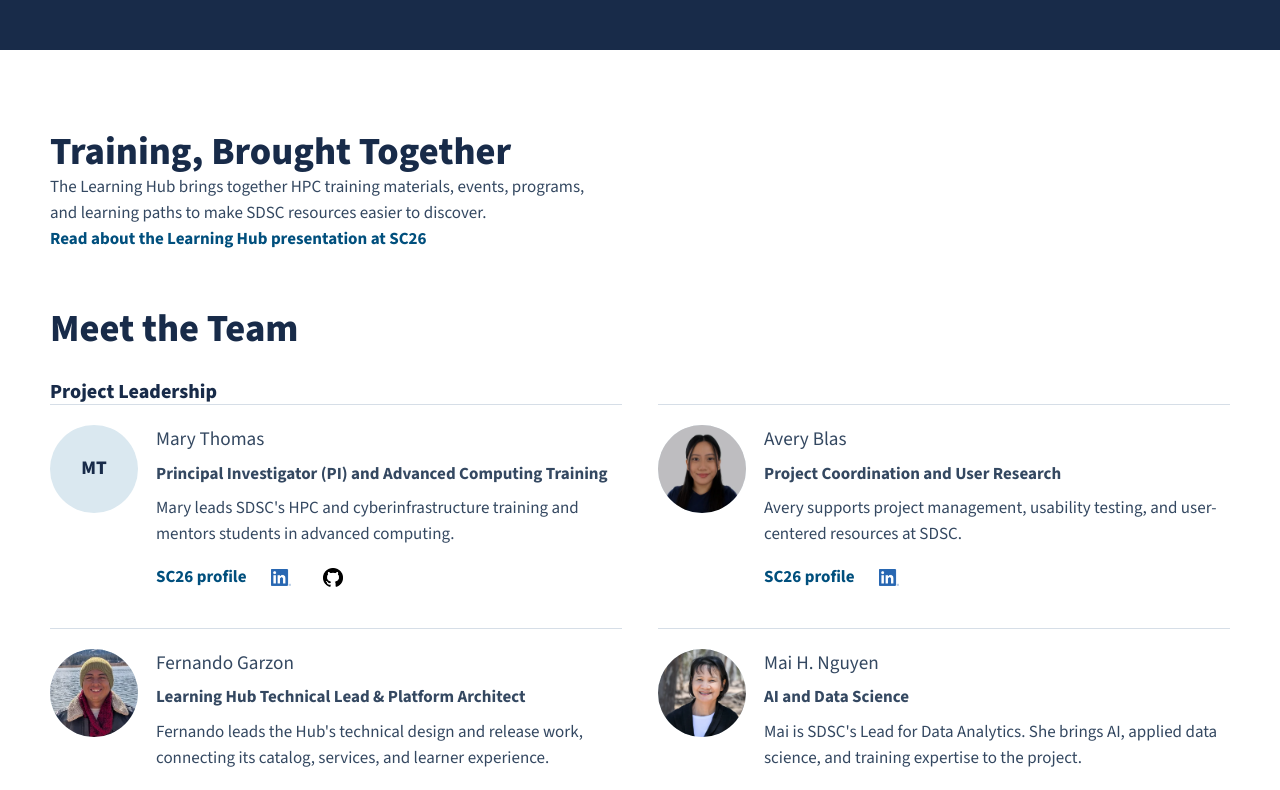
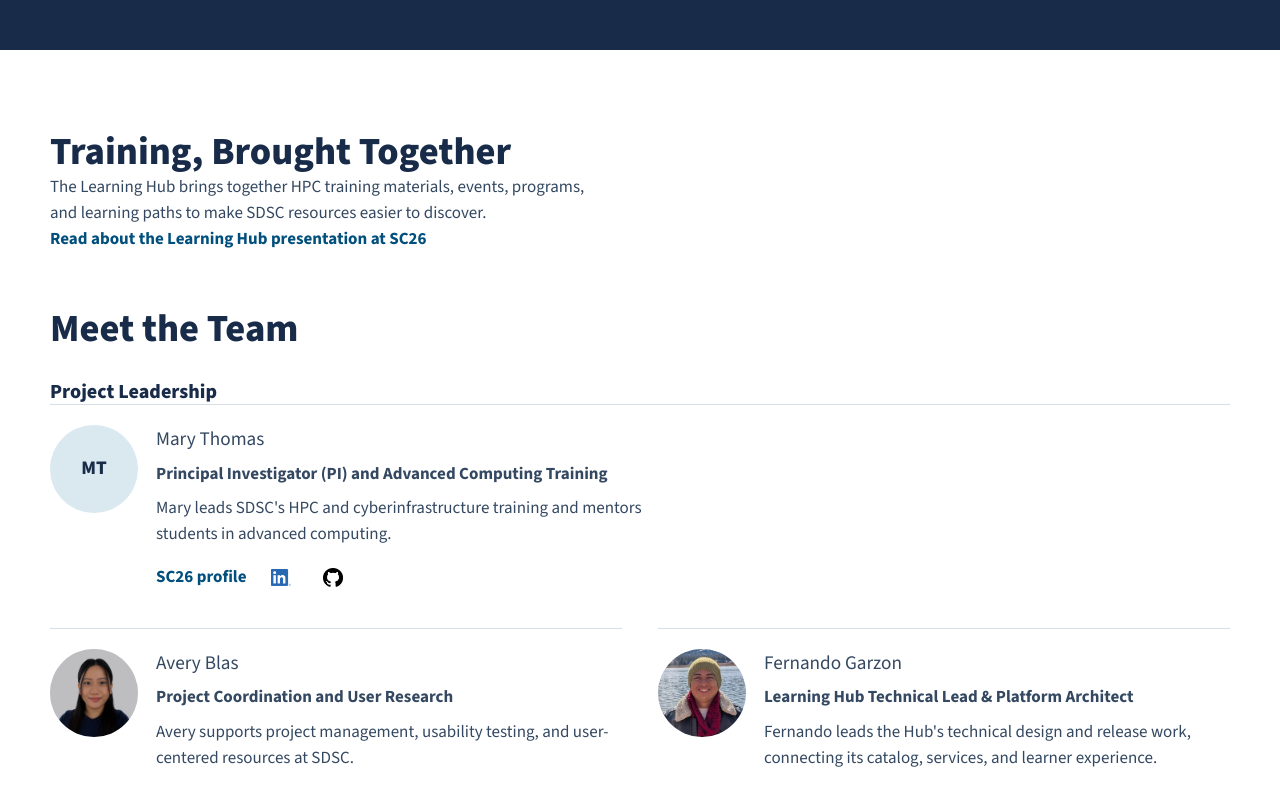
Before and after one commit to sdsc-hpc-training-dev/hpc-learning-hub-frontend, a Next.js app: page /about in a window 1280 px wide. Shown: the part 424-1214 px from the top of the page. Built offline with nearby package versions, Linux system fonts and the light colour scheme; no server answers.

Commit message:
Give the principal investigator a dedicated About Us row

```diff
--- a/app/about/page.tsx
+++ b/app/about/page.tsx
@@ -5,6 +5,7 @@ interface TeamMember {
   initials: string;
   id: string;
   role: string;
+  lead?: boolean;
   bio: string;
   photo?: string;
   linkedin?: string;
@@ -22,6 +23,7 @@ const team: { id: string; heading: string; people: TeamMember[] }[] = [
         id: "316363",
         linkedin: "mary-thomas-ph-d-a9286773",
         github: "marypthomas",
+        lead: true,
         role: "Principal Investigator (PI) and Advanced Computing Training",
         bio: "Mary leads SDSC's HPC and cyberinfrastructure training and mentors students in advanced computing.",
       },
@@ -199,7 +201,11 @@ function ProfileLinks({ person }: Readonly<{ person: TeamMember }>) {
 
 function TeamProfile({ person }: Readonly<{ person: TeamMember }>) {
   return (
-    <article className="about-person">
+    <article
+      className={
+        person.lead ? "about-person about-person--lead" : "about-person"
+      }
+    >
       <span
         className="about-avatar"
         data-portrait={person.photo}
@@ -247,8 +253,9 @@ export default function AboutPage() {
           <h2>Training, Brought Together</h2>
           <p>
             The Learning Hub brings together HPC training materials, events,
-            programs, <span className="about-path-phrase">and learning paths</span> to make SDSC resources easier to
-            discover.
+            programs,{" "}
+            <span className="about-path-phrase">and learning paths</span> to
+            make SDSC resources easier to discover.
           </p>
           <a
             href="https://sc26.conference-program.com/presentation/?id=ws_bphpcte116&amp;sess=sess150"
--- a/app/globals.css
+++ b/app/globals.css
@@ -76,6 +76,8 @@ textarea:focus-visible { outline: 3px solid var(--gold-bright); outline-offset:
 .about-team-group { margin-top: 32px; }
 .about-team { display: grid; grid-template-columns: repeat(2, minmax(0, 1fr)); gap: 28px 36px; }
 .about-person { display: flex; gap: 18px; border-top: 1px solid var(--line); padding-top: 20px; }
+.about-person--lead { grid-column: 1 / -1; }
+.about-person--lead > div { max-width: 65ch; }
 .about-person h4 { margin: 0 0 6px; font-size: 1.2rem; }
 .about-person p { margin-bottom: 8px; }
 .about-avatar { position: relative; flex: 0 0 88px; width: 88px; height: 88px; display: grid; place-items: center; overflow: hidden; border-radius: 50%; background: var(--light-blue); color: var(--navy); font-size: 1.2rem; font-weight: 800; }
```
Also changed, not shown: 1 other file (tests, documents, lock files or other folders).
